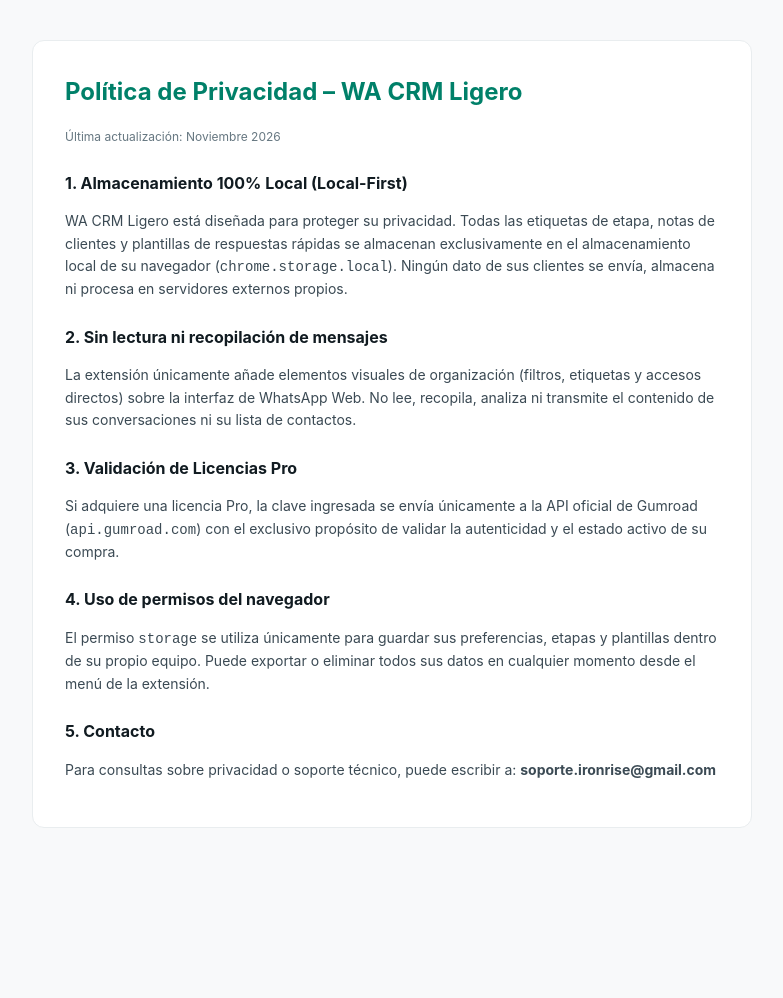
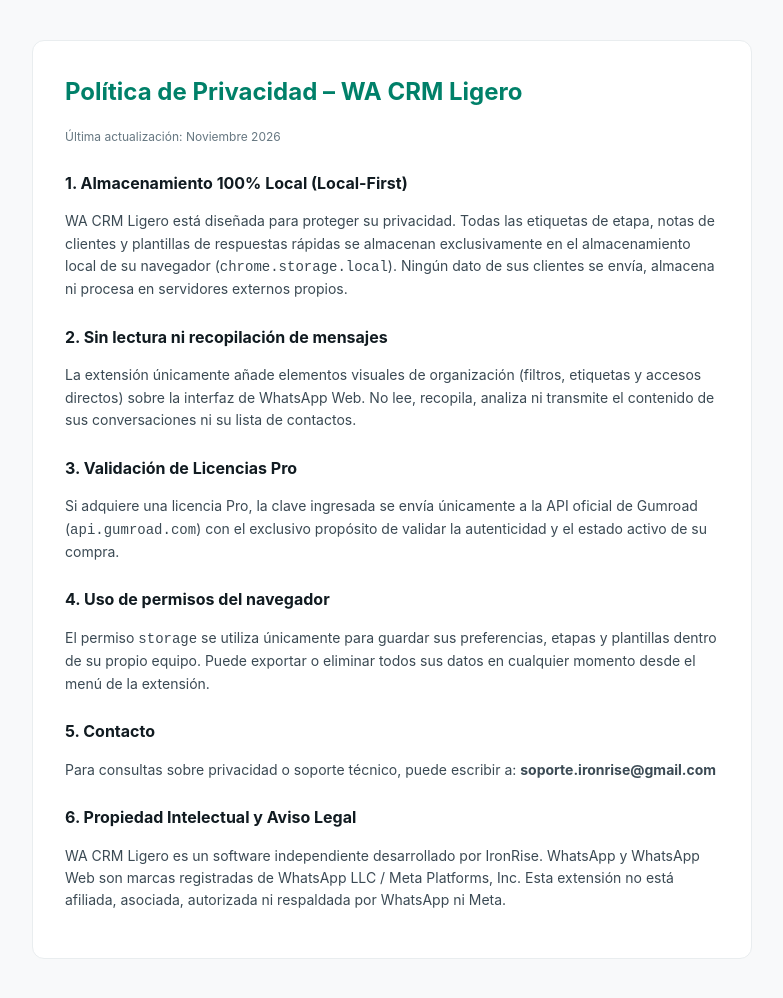
Before and after one commit to Karbox24/wa-crm-ligero-privacy, a plain HTML site: page index.html in a window 1280 px wide. Shown: the whole page, without its empty margins (248-1031 px from the left). Before the commit the page ends 868 px from the top, so only its background shows below. Drawn offline with Linux system fonts and the light colour scheme.

Commit message:
Add intellectual property and legal notice section

```diff
--- a/index.html
+++ b/index.html
@@ -45,6 +45,9 @@
 
     <h2>5. Contacto</h2>
     <p>Para consultas sobre privacidad o soporte técnico, puede escribir a: <strong>soporte.ironrise@gmail.com</strong></p>
+
+    <h2>6. Propiedad Intelectual y Aviso Legal</h2>
+    <p>WA CRM Ligero es un software independiente desarrollado por IronRise. WhatsApp y WhatsApp Web son marcas registradas de WhatsApp LLC / Meta Platforms, Inc. Esta extensión no está afiliada, asociada, autorizada ni respaldada por WhatsApp ni Meta.</p>
   </div>
 </body>
 </html>
```
